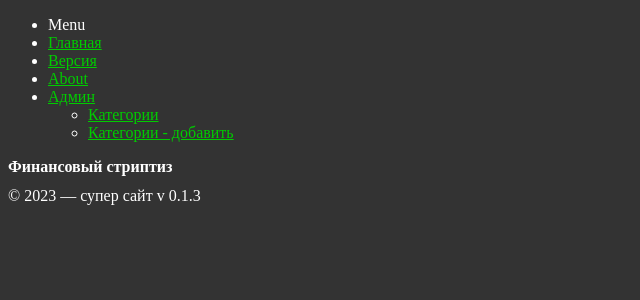
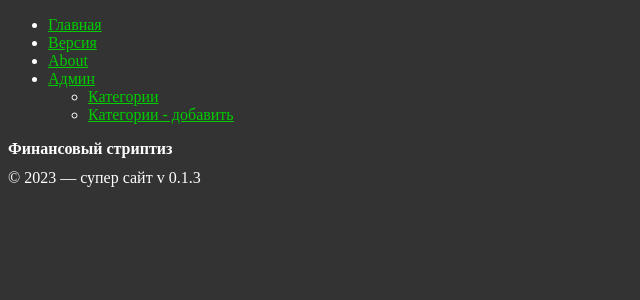
Before and after one commit to MokhovEvgeniiGennadevich/2023-stripkun.com, a Nuxt app in the folder frontend-monolith-ts-nuxt/: page / in a window 1280 px wide. Shown: the top 300 px of the page, without its empty margins (0-640 px from the left). Built offline with nearby package versions, Linux system fonts and the light colour scheme.

Commit message:
fix: delete menu option

```diff
--- a/frontend-monolith-ts-nuxt/layouts/default.vue
+++ b/frontend-monolith-ts-nuxt/layouts/default.vue
@@ -1,6 +1,5 @@
 <template>
   <ul>
-    <li>Menu</li>
     <li><NuxtLink to="/">Главная</NuxtLink></li>
     <li><NuxtLink to="/version">Версия</NuxtLink></li>
     <li><NuxtLink to="/about">About</NuxtLink></li>
```
